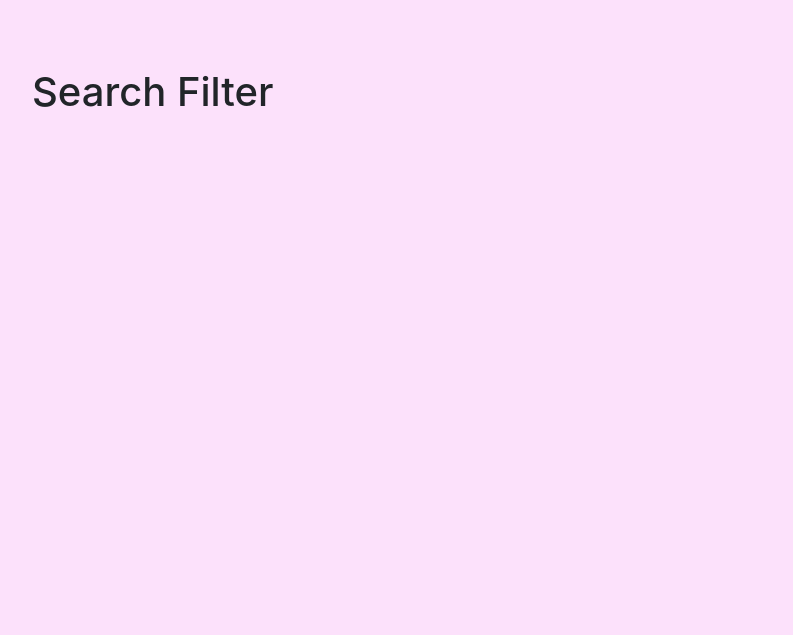
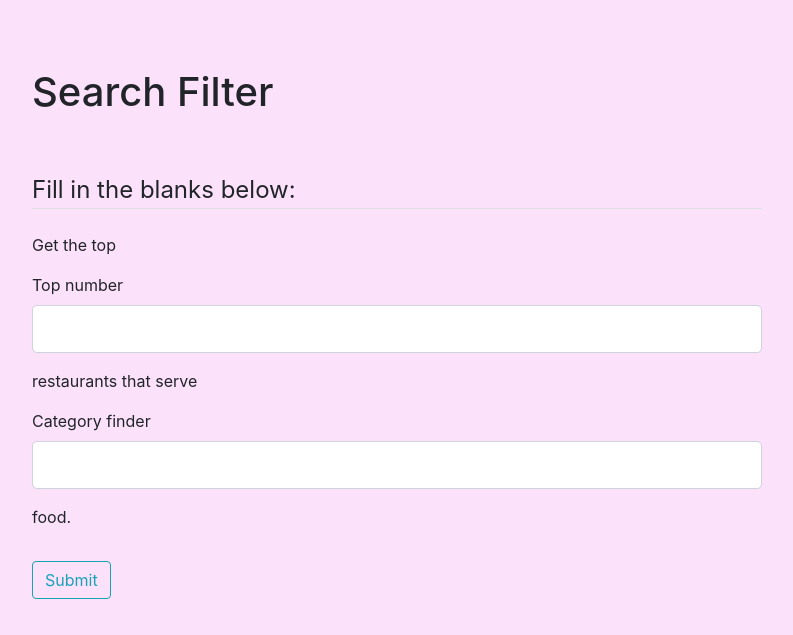
Before and after one commit to hanabatio/460PA1, a Python web app: template webapp/templates/home.html in a window 1280 px wide. Shown: the part 338-973 px from the top of the page, without its empty margins (53-846 px from the left). Before the commit the page ends 445 px from the top, so only its background shows below. Run offline with Jinja, Linux system fonts and the light colour scheme; the template is opened without the code that fills it, so the values that code supplies are empty, except form fields; form fields are guessed from the names that the template uses; some libraries are stand-ins or nearby versions.

Commit message:
almost there

```diff
--- a/webapp/routes.py
+++ b/webapp/routes.py
@@ -384,7 +384,7 @@ def search1():
         return redirect(url_for('searchresult1.html'))
 
 
-    return render_template('searchresult1.html', form=form)
+    return render_template('searchresult1.html', title='Search Results' form=form)
 
 
 
--- a/webapp/templates/home.html
+++ b/webapp/templates/home.html
@@ -28,6 +28,32 @@
 
 <br><br>
 
+<div class="content-section">
+    <form method="POST" action="">
+        {{ form.hidden_tag() }}
+        <fieldset class="form-group">
+            <legend class="border-bottom mb-4">Fill in the blanks below:</legend>
+            <p>Get the top</p>
+            <div class="form-group">
+                {{ form.top_number.label(class="form-control-label") }}
+                {{ form.top_number(class="form-control form-control-lg") }}
+            </div>
+            <p>restaurants that serve</p>
+            <div class="form-group">
+                    {{ form.category_finder.label(class="form-control-label") }}
+                    {{ form.category_finder(class="form-control form-control-lg") }}
+            </div>
+            <p>food.</p>
+        </fieldset>
+        <div class="form-group">
+            {{ form.submit(class= "btn btn-outline-info") }}
+        </div>
+
+    </form>
+
+
+</div>
+
 
 
 {% endblock %}
```
